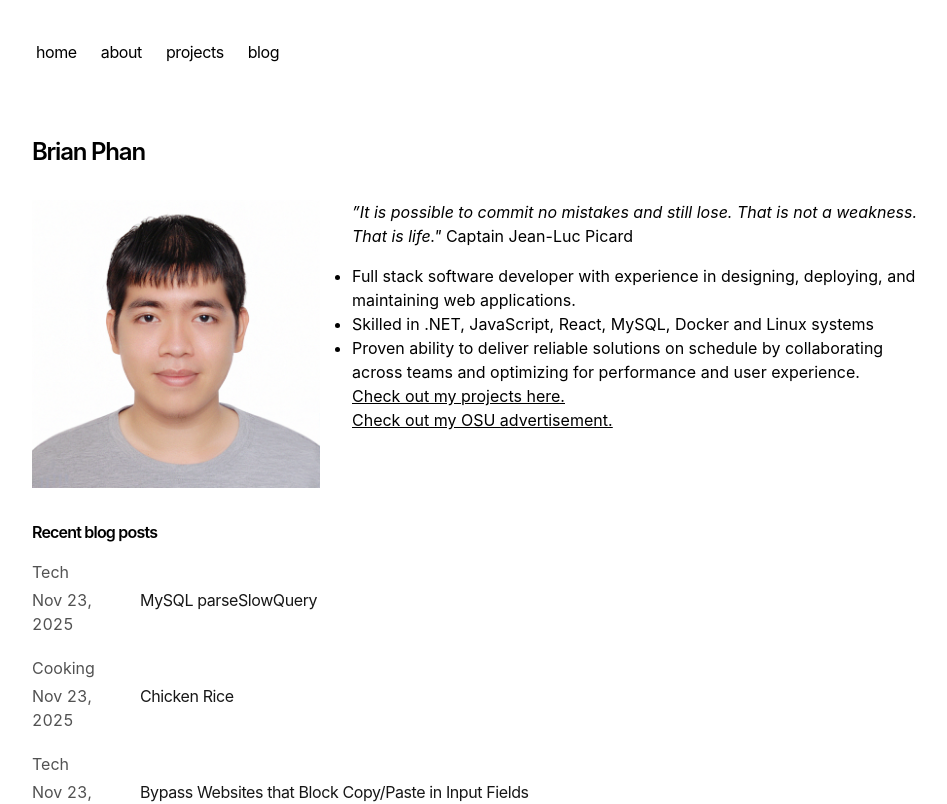
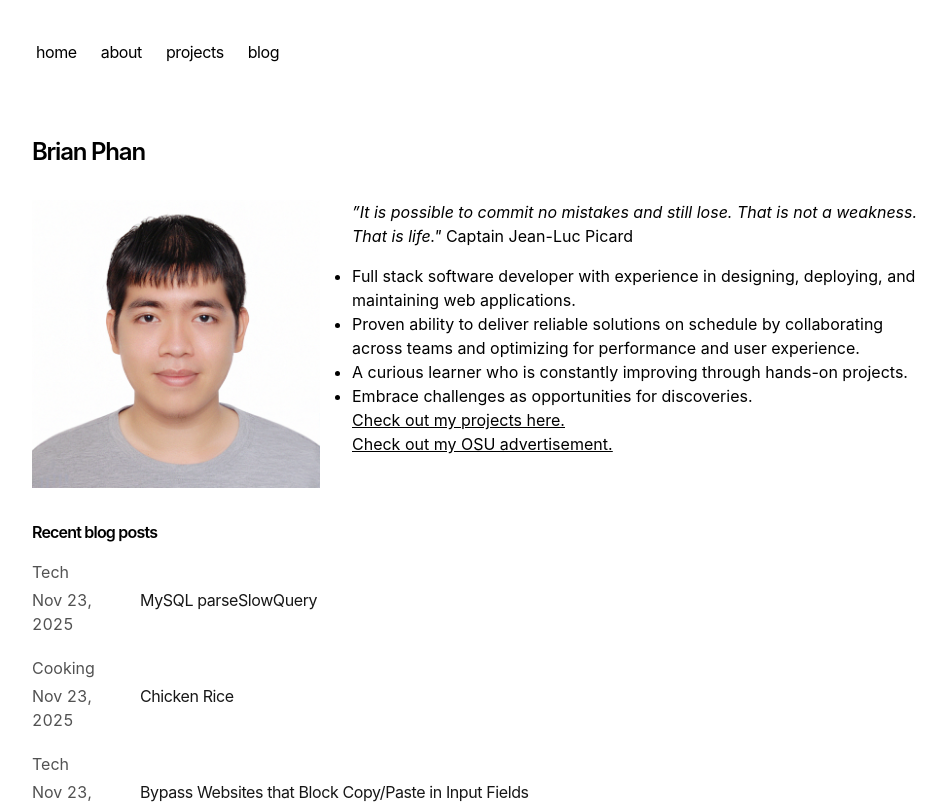
Before and after one commit to bachsofttrick/bachsofttrick.github.io, a Next.js app: page / in a window 1280 px wide. Shown: the top 804 px of the page, without its empty margins (160-1107 px from the left). Built offline with nearby package versions, Linux system fonts and the light colour scheme.

Commit message:
move front pages bullet points to config files

```diff
--- a/app/page.tsx
+++ b/app/page.tsx
@@ -4,16 +4,9 @@ import { getAboutPosts } from 'app/blog/utils'
 import { notFound } from 'next/navigation'
 import { CustomMDX } from 'app/components/mdx'
 import config from 'config.json'
+const { app: { bulletPoints } } = config;
 
-const { app: { highlightedPosts } } = config;
 const allBlogs = getSortedBlogPosts()
-const bulletPoints = [
-  'Full stack software developer with experience in designing, deploying,\
-    and maintaining web applications.',
-  'Skilled in .NET, JavaScript, React, MySQL, Docker and Linux systems',
-  'Proven ability to deliver reliable solutions on schedule by collaborating\
-  across teams and optimizing for performance and user experience.'
-]
 
 const post = getAboutPosts();
   if (!post[0]) {
--- a/config.json
+++ b/config.json
@@ -2,7 +2,13 @@
     "app": {
         "highlightedPosts": {
             "Tech": ["251105", "251109", "251120"]
-        }
+        },
+        "bulletPoints": [
+            "Full stack software developer with experience in designing, deploying, and maintaining web applications.",
+            "Proven ability to deliver reliable solutions on schedule by collaborating across teams and optimizing for performance and user experience.",
+            "A curious learner who is constantly improving through hands-on projects.",
+            "Embrace challenges as opportunities for discoveries."
+        ]
     },
     "tools": {
         "resizeImage": {
```
